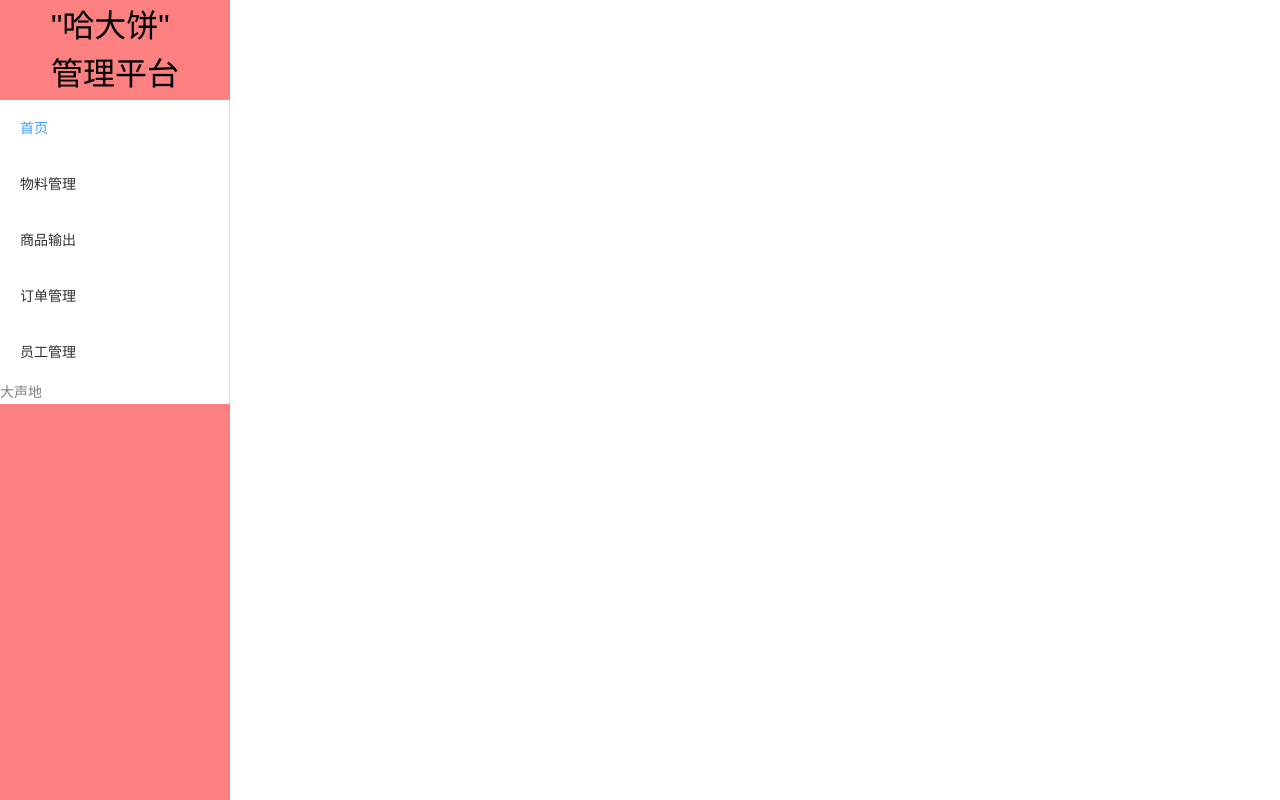
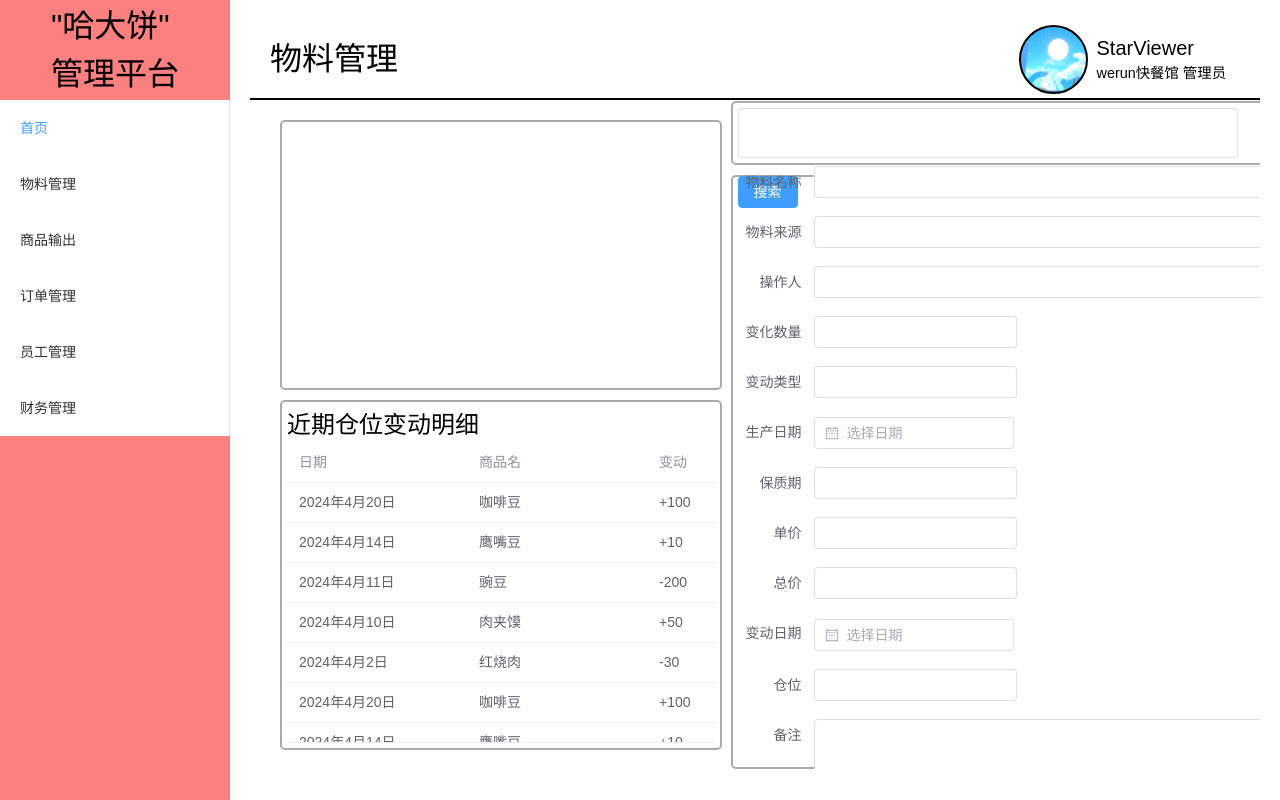
Before and after one commit to StarViewe/HaHaCake, a Vue app: page /#/content/materials in a window 1280 px wide. Built offline with nearby package versions, Linux system fonts and the light colour scheme.

Commit message:
4/28_materials

```diff
--- a/package.json
+++ b/package.json
@@ -14,6 +14,7 @@
   "dependencies": {
     "@element-plus/icons-vue": "^2.3.1",
     "axios": "^1.6.8",
+    "echarts": "^5.5.0",
     "element-angular": "^0.7.6",
     "element-plus": "^2.6.3",
     "mock": "^0.1.1",
@@ -26,6 +27,7 @@
     "stylelint": "^16.3.1",
     "stylelint-config": "^0.1.1",
     "vue": "^3.4.21",
+    "vue-echarts": "^6.7.1",
     "vue-router": "^4.3.0"
   },
   "devDependencies": {
--- a/src/main.ts
+++ b/src/main.ts
@@ -7,7 +7,11 @@ import App from './App.vue'
 import ElementPlus from 'element-plus'
 import 'element-plus/dist/index.css'
 import * as ElementPlusIconsVue from '@element-plus/icons-vue'
-let app = createApp(App)
+
+import ECharts from 'vue-echarts'
+import 'echarts'
+
+let app = createApp(App).component('ECharts',ECharts)
 for (const [key, component] of Object.entries(ElementPlusIconsVue)) {
   app.component(key, component)
 }
--- a/src/router/routes.ts
+++ b/src/router/routes.ts
@@ -49,32 +49,32 @@ export const constantRoute = [
       {
         path: 'employers',
         name: 'employers',
-        conponent: employers
+        component: employers
       },
       {
         path: 'finance',
         name: 'finance',
-        conponent: finance
+        component: finance
       },
       {
         path: 'goods',
         name: 'goods',
-        conponent: goods
+        component: goods
       },
       {
         path: 'homepage',
         name: 'homepage',
-        conponent: homepage
+        component: homepage
       },
       {
         path: 'materials',
         name: 'materials',
-        conponent: materials
+        component: materials
       },
       {
         path: 'orders',
         name: 'orders',
-        conponent: orders
+        component: orders
       },
     ]
   },
--- a/src/views/first/content.vue
+++ b/src/views/first/content.vue
@@ -9,8 +9,7 @@
                     <el-menu-item index="/content/goods">商品输出</el-menu-item>
                     <el-menu-item index="/content/orders">订单管理</el-menu-item>
                     <el-menu-item index="/content/employers">员工管理</el-menu-item>
-                    <!-- <el-menu-item index="/content/finance">财务管理</el-menu-item> -->
-                    <RouterLink :to="{path:'/content/finance'}">大声地</RouterLink>
+                    <el-menu-item index="/content/finance">财务管理</el-menu-item>
                 </el-menu>
             </el-aside>
             <el-main>
--- a/src/views/first/login.vue
+++ b/src/views/first/login.vue
@@ -63,6 +63,7 @@ function applyLoginColor() {
 </script>
 <style scoped>
 .loginBox {
+   transform: translateX(530px);
    width: 400px;
    height: 500px;
    /* background-color: aqua; */
--- a/src/views/second/content/materials.vue
+++ b/src/views/second/content/materials.vue
@@ -1,12 +1,321 @@
 <template>
-   materials
+   <div class="common-layout">
+      <el-container>
+         <el-header>
+            <div class="word">物料管理</div>
+            <div class="ad">
+               <div class="pic">
+                  <div class="portrait"></div>
+               </div>
+               <div class="admin">
+                  <div class="admin_name">StarViewer</div>
+                  <div class="admin_rights">werun快餐馆 管理员</div>
+               </div>
+            </div>
+         </el-header>
+         <el-main>
+            <div class="left">
+               <div class="quickView"></div>
+               <div class="recentDetails">
+                  <span style="font-size: 1.5rem;font-weight: 600;">近期仓位变动明细</span>
+                  <el-table :data="tableData" style="width: 100%" height="300px">
+                     <el-table-column prop="date" label="日期" width="180" />
+                     <el-table-column prop="name" label="商品名" width="180" />
+                     <el-table-column prop="address" label="变动" />
+                  </el-table>
+               </div>
+            </div>
+            <div class="right">
+               <div class="search">
+                  <el-form :inline="true" :model="form" class="demo-form-inline">
+                     <el-form-item>
+                        <el-input v-model="form.searching" style="width: 500px;height: 50px;"/>
+                     </el-form-item>
+                     <el-form-item>
+                        <el-button type="primary" @click="onSearch">搜索</el-button>
+                     </el-form-item>
+                  </el-form>
+               </div>
+               <div class="quickAct">
+                  <span style="font-size: 1.5rem;font-weight: 600;">物料快捷操作</span>
+                  <br>
+                  <el-form :model="form" label-width="auto" style="width: 566px; transform: translateX(8px);">
+                     <el-form-item label="物料名称">
+                        <el-input v-model="form.name" />
+                     </el-form-item>
+                     <!-- 可以加个自动补全 -->
+                     <el-form-item label="物料来源">
+                        <el-input v-model="form.resource" />
+                     </el-form-item>
+                     <el-form-item label="操作人">
+                        <el-input v-model="form.operater" />
+                     </el-form-item>
+                  </el-form>
+                  <el-form :model="form" label-width="auto" style="max-width: 600px;transform: translateX(8px);" inline="true">
+                     <el-form-item label="变化数量">
+                        <el-input v-model="form.num" />
+                     </el-form-item>
+                     <el-form-item label="变动类型">
+                        <el-input v-model="form.type" />
+                     </el-form-item>
+                     <el-form-item label="生产日期" style="width: 266.67px;">
+                        <el-col :span="11">
+                           <el-date-picker v-model="form.date1" type="date" placeholder="选择日期" style="width: 200px;" />
+                        </el-col>
+                     </el-form-item>
+                     <el-form-item label="保质期">
+                        <el-input v-model="form.shelfLife" />
+                     </el-form-item>
+                     <el-form-item label="单价">
+                        <el-input v-model="form.unitPrice" />
+                     </el-form-item>
+                     <el-form-item label="总价">
+                        <el-input v-model="form.totalPrice" />
+                     </el-form-item>
+                     <el-form-item label="变动日期" style="width: 266.67px;">
+                        <el-col :span="11">
+                           <el-date-picker v-model="form.date2" type="date" placeholder="选择日期" style="width: 200px;" />
+                        </el-col>
+                     </el-form-item>
+                     <el-form-item label="仓位">
+                        <el-input v-model="form.position" />
+                     </el-form-item>
+                  </el-form>
+                  <el-form :model="form" label-width="68px" style="width: 566px;transform: translateX(8px);">
+                     <el-form-item label="备注">
+                        <el-input v-model="form.desc" type="textarea" />
+                     </el-form-item>
+                     <el-form-item>
+                        <el-button type="primary" @click="onSubmit">执行操作</el-button>
+                        <el-button>清空操作</el-button>
+                        <!-- 这里可以加个是否确认删除,以及是否关闭提示 -->
+                     </el-form-item>
+                  </el-form>
+               </div>
+            </div>
+         </el-main>
+      </el-container>
+   </div>
 </template>
 
 <script lang='ts' setup name=''>
+import { reactive } from 'vue'
 
 
+const form = reactive({
+  name: '',
+  num:'',
+  type:'',
+  shelfLife:'',
+  resource: '',
+  date1: '',
+  unitPrice:'',
+  totalPrice:'',
+  date2: '',
+  position:'',
+  desc: '',
+  operater:'',
+  searching:'',
+})
+const onSubmit = () => {
+  console.log('submit!')
+}
+const onSearch = () => {
+  console.log('search!')
+}
+
+const tableData = [
+  {
+    date: '2024年4月20日',
+    name: '咖啡豆',
+    address: '+100',
+  },
+  {
+    date: '2024年4月14日',
+    name: '鹰嘴豆',
+    address: '+10',
+  },
+  {
+    date: '2024年4月11日',
+    name: '豌豆',
+    address: '-200',
+  },
+  {
+    date: '2024年4月10日',
+    name: '肉夹馍',
+    address: '+50',
+  },
+  {
+    date: '2024年4月2日',
+    name: '红烧肉',
+    address: '-30',
+  },
+  {
+    date: '2024年4月20日',
+    name: '咖啡豆',
+    address: '+100',
+  },
+  {
+    date: '2024年4月14日',
+    name: '鹰嘴豆',
+    address: '+10',
+  },
+  {
+    date: '2024年4月11日',
+    name: '豌豆',
+    address: '-200',
+  },
+  {
+    date: '2024年4月10日',
+    name: '肉夹馍',
+    address: '+50',
+  },
+  {
+    date: '2024年4月2日',
+    name: '红烧肉',
+    address: '-30',
+  },
+  {
+    date: '2024年4月20日',
+    name: '咖啡豆',
+    address: '+100',
+  },
+  {
+    date: '2024年4月14日',
+    name: '鹰嘴豆',
+    address: '+10',
+  },
+  {
+    date: '2024年4月11日',
+    name: '豌豆',
+    address: '-200',
+  },
+  {
+    date: '2024年4月10日',
+    name: '肉夹馍',
+    address: '+50',
+  },
+  {
+    date: '2024年4月2日',
+    name: '红烧肉',
+    address: '-30',
+  },
+]
 </script>
 
 <style scoped>
+.right{
+   width: 55%;
+   height: 100%;
+   display: flex;
+   justify-content: center;
+   align-items: center;
+   flex-direction: column;
+   transform: translateX(20px);
+   margin-left: 10px;
+}
+.search{
+   width: 100%;
+   height: 8%;
+   border: 2px solid rgb(170, 170, 170);
+   border-radius: 5px;
+   padding: 5px;
+   margin-bottom: 10px;
+   display: flex;
+   /* justify-content: center;
+   align-items: center; */
+}
+.quickAct{
+   width: 100%;
+   height: 92%;
+   display: flex;
+   justify-content: center;
+   align-items: start;
+   flex-direction: column;
+   border: 2px solid rgb(170, 170, 170);
+   border-radius: 5px;
+   padding: 5px;
+}
+.common-layout {
+    height: 750px;
+    width: 100%;
+}
+.el-container {
+    height: 100%;
+}
+.el-header {
+   height: 80px;
+   display: flex;
+   justify-content: space-between;
+   align-items: center;
+   border-bottom: 2px solid black;
+}
+.word {
+   font-size: 2rem;
+   font-weight: 800;
+}
+.ad {
+   width: 230px;
+   height: 100%;
+   display: flex;
+   align-items: center;
+   justify-content: center;
+}
+.pic{
+   width:80px;
+   height: 100%;
+   display: flex;
+   justify-content: center;
+   align-items: center;
+}
+.portrait{
+   width: 65px;
+   height: 65px;
+   background-color: antiquewhite;
+   border: 2px solid black;
+   border-radius: 50%;
+   background-image: url(/other/d79518f34c21af35bf771695b35ecec9.png);
+   background-size: cover;
+}
+.admin{
+   width: 140px;
+   height: 100%;
+   display: flex;
+   justify-content: center;
+   align-items: start;
+   flex-direction: column;
+   padding-left: 3px;
+}
+.admin_name{
+   font-size: 1.25rem;
+}
+.admin_rights{
+   font-size: 0.9rem;
+}
+.el-main {
+   display: flex;
+   padding: 20px 30px;
+}
+.left{
+   width: 45%;
+   height: 100%;
+   display: flex;
+   flex-direction: column;
+}
+.quickView{
+   height: 45%;
+   width: 100%;
+   border: 2px solid rgb(170, 170, 170);
+   border-radius: 5px;
+   padding: 5px;
+   margin-bottom: 10px;
+}
+.recentDetails{
+   height: 55%;
+   width: 100%;
+   border: 2px solid rgb(170, 170, 170);
+   border-radius: 5px;
+   padding: 5px;
+}
 
 </style>
```
Also changed, not shown: src/views/second/content/test.vue (added, +45 -0 lines), src/views/second/login/log.vue (+2 -6 lines), other/d79518f34c21af35bf771695b35ecec9.png (added), 1 other file (tests, documents, lock files or other folders).
